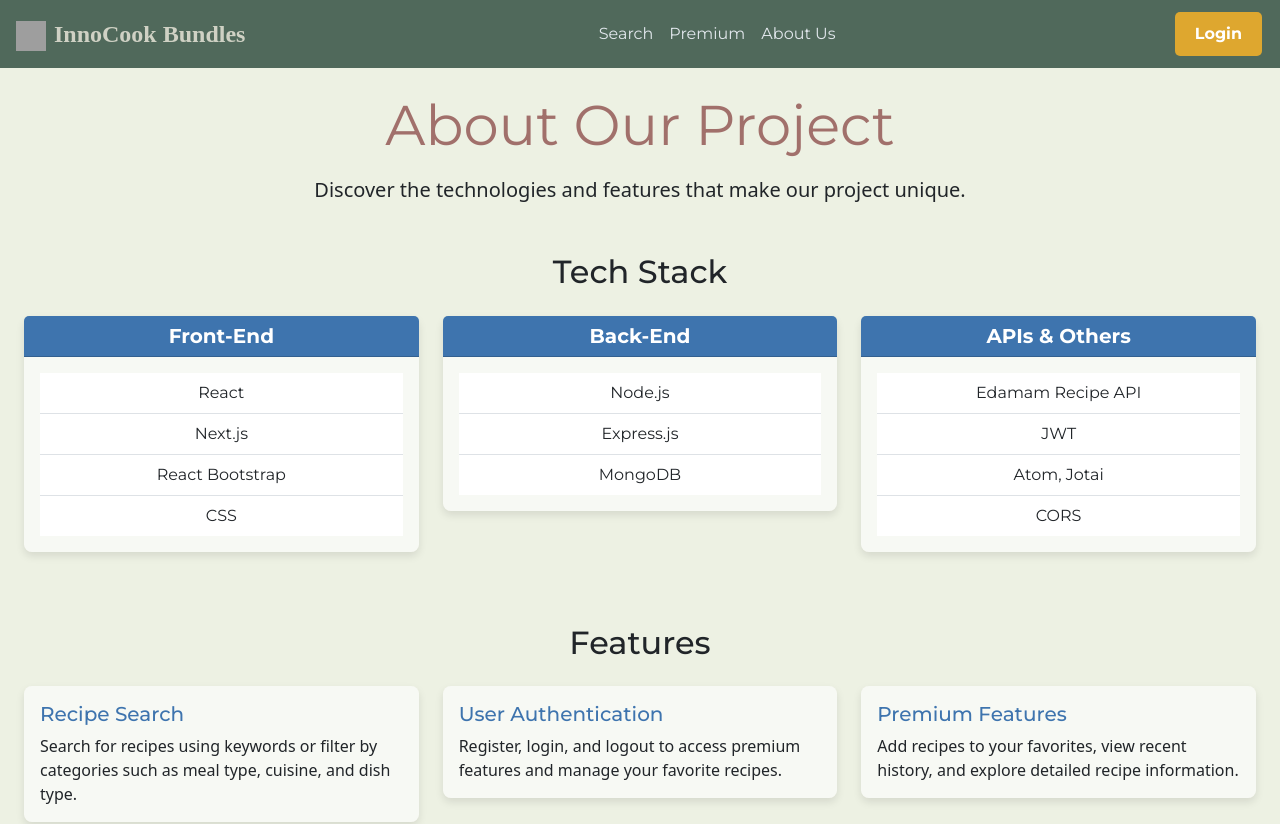
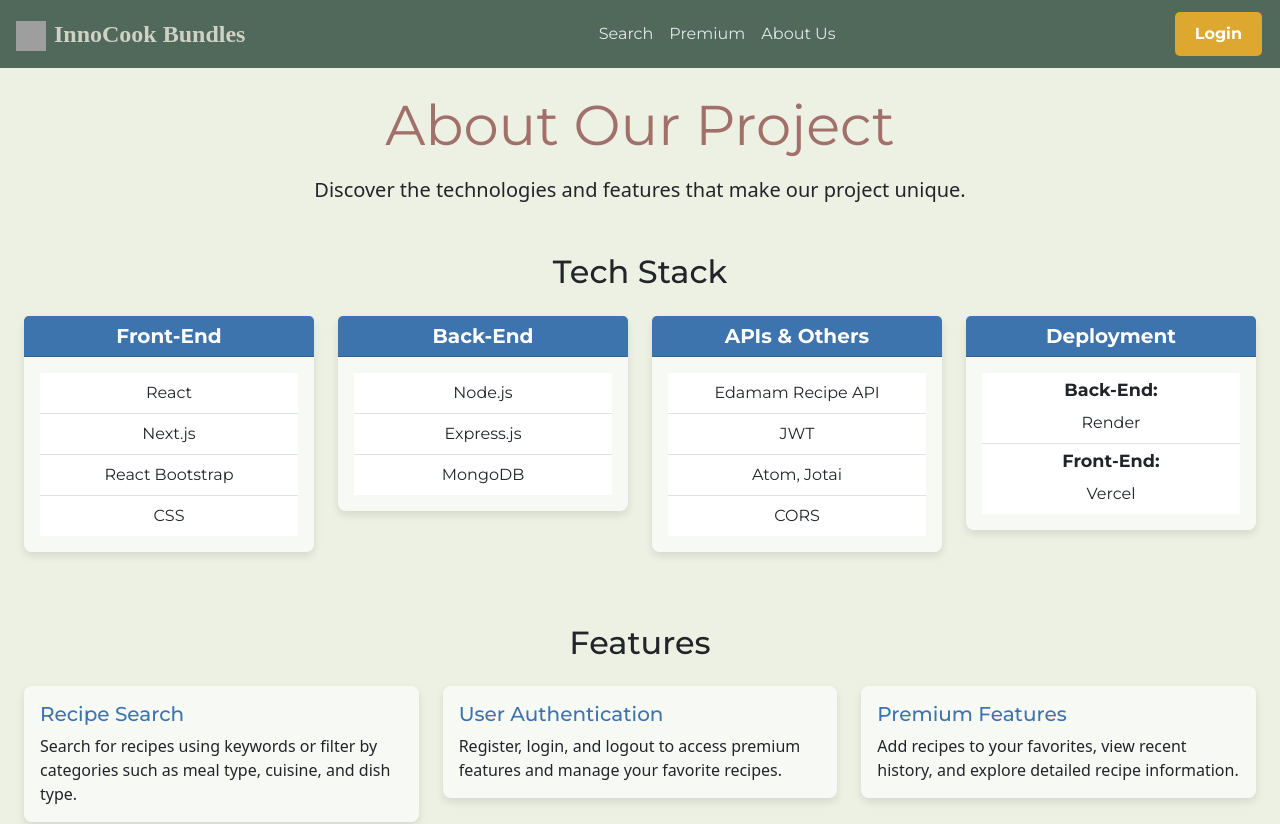
Before and after one commit to timij90/InnoCook-Bundles-web-application, a Next.js app in the folder innocook--boundles-nextjs-app/: page /about in a window 1280 px wide. Shown: the top 824 px of the page. Built offline with nearby package versions, Linux system fonts and the light colour scheme; grey boxes are pictures that could not be loaded; a web font is replaced by a local one.

Commit message:
Add deployment info on about page

```diff
--- a/innocook--boundles-nextjs-app/src/pages/about.js
+++ b/innocook--boundles-nextjs-app/src/pages/about.js
@@ -37,7 +37,7 @@ function About() {
 				<section className="mb-5">
   <h2 className="text-center mb-4">Tech Stack</h2>
   <Row className="text-center">
-						<Col md={6} lg={4} className="mb-4">
+    <Col md={6} lg={3} className="mb-4">
       <Card className="no-border-card">
         <Card.Header as="h5" className="info-card-header">Front-End</Card.Header>
         <Card.Body>
@@ -50,20 +50,19 @@ function About() {
         </Card.Body>
       </Card>
     </Col>
-						<Col md={6} lg={4} className="mb-4">
+    <Col md={6} lg={3} className="mb-4">
       <Card className="no-border-card">
         <Card.Header as="h5" className="info-card-header">Back-End</Card.Header>
         <Card.Body>
           <ListGroup variant="flush">
             <ListGroup.Item>Node.js</ListGroup.Item>
             <ListGroup.Item>Express.js</ListGroup.Item>
-
             <ListGroup.Item>MongoDB</ListGroup.Item>
           </ListGroup>
         </Card.Body>
       </Card>
     </Col>
-						<Col md={6} lg={4} className="mb-4">
+    <Col md={6} lg={3} className="mb-4">
       <Card className="no-border-card">
         <Card.Header as="h5" className="info-card-header">APIs & Others</Card.Header>
         <Card.Body>
@@ -76,8 +75,26 @@ function About() {
         </Card.Body>
       </Card>
     </Col>
+    <Col md={6} lg={3} className="mb-4">
+      <Card className="no-border-card">
+        <Card.Header as="h5" className="info-card-header">Deployment</Card.Header>
+        <Card.Body>
+          <ListGroup variant="flush">
+            <ListGroup.Item>
+              <div className="card-subtitle">Back-End:</div>
+              Render
+            </ListGroup.Item>
+            <ListGroup.Item>
+              <div className="card-subtitle">Front-End:</div>
+              Vercel
+            </ListGroup.Item>
+          </ListGroup>
+        </Card.Body>
+      </Card>
+    </Col>
   </Row>
 </section>
+
 
 				<section className="mb-5">
 					<h2 className="text-center mb-4">Features</h2>
--- a/innocook--boundles-nextjs-app/src/styles/globals.css
+++ b/innocook--boundles-nextjs-app/src/styles/globals.css
@@ -332,6 +332,12 @@ h5 {
   color: #3e74ae;
 }
 
+.card-subtitle {
+  font-size: 1.1em;
+  font-weight: bold;
+  margin-bottom: 0.5rem;
+}
+
 
 
 #about-us-section {
```
Lines whose indentation alone changed are shown as unchanged.
